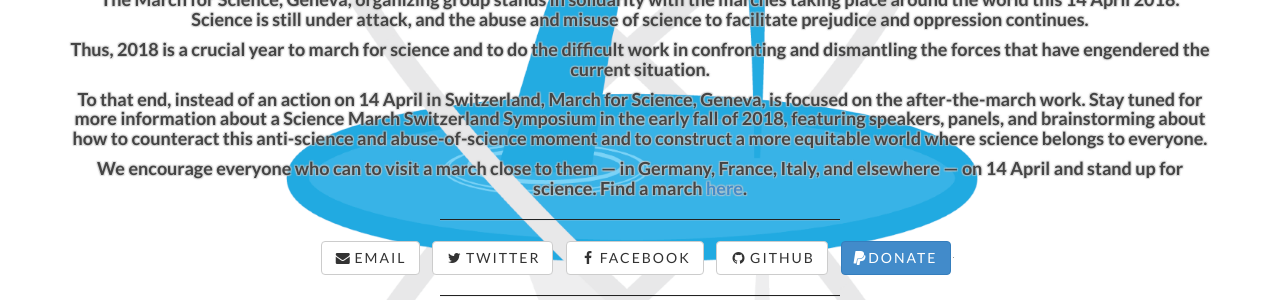
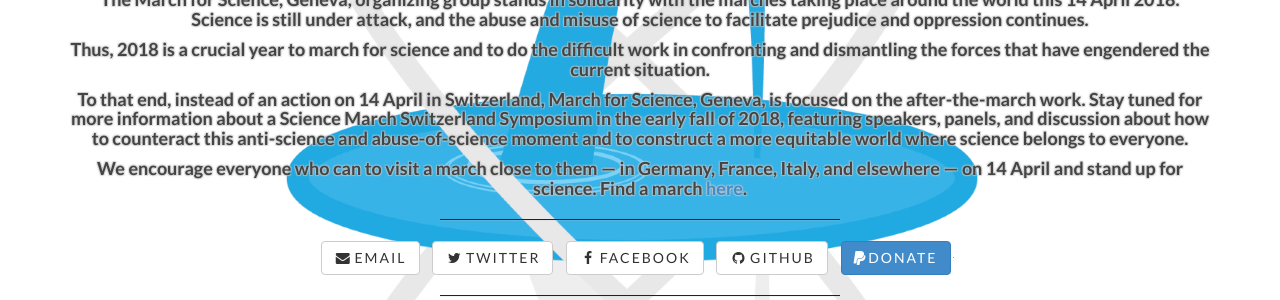
Before and after one commit to marchforsciencegeneva/marchforsciencegeneva.github.io, a Jekyll site: the page built from index.html, in a window 1280 px wide and 900 px high, scrolled down 388 px. Shown: the part 172-472 px from the top of the window. Built offline with Jekyll 4.4.1, drawn with Linux system fonts in a browser that asks for light colours; grey boxes are pictures that could not be loaded.

Commit message:
Update header.html

```diff
--- a/_includes/header.html
+++ b/_includes/header.html
@@ -17,7 +17,7 @@
 						// New for 2018 //
 						<h4>The March for Science, Geneva, organizing group stands in solidarity with the marches taking place around the world this 14 April 2018.   Science is still under attack, and the abuse and misuse of science to facilitate prejudice and oppression continues.</h4>
 						<h4>Thus, 2018 is a crucial year to march for science and to do the difficult work in confronting and dismantling the forces that have engendered the current situation.</h4>
-						<h4>To that end, instead of an action on 14 April in Switzerland, March for Science, Geneva, is focused on the after-the-march work.   Stay tuned for more information about a Science March Switzerland Symposium in the early fall of 2018, featuring speakers, panels, and brainstorming about how to counteract this anti-science and abuse-of-science moment and to construct a more equitable world where science belongs to everyone.</h4>
+						<h4>To that end, instead of an action on 14 April in Switzerland, March for Science, Geneva, is focused on the after-the-march work.   Stay tuned for more information about a Science March Switzerland Symposium in the early fall of 2018, featuring speakers, panels, and discussion about how to counteract this anti-science and abuse-of-science moment and to construct a more equitable world where science belongs to everyone.</h4>
 						<h4>We encourage everyone who can to visit a march close to them — in Germany, France, Italy, and elsewhere — on 14 April and stand up for science.  Find a march <a href="https://actionnetwork.org/event_campaigns/marches-for-science-2018">here</a>.</h4>
 						<hr class="intro-divider">
 						<ul class="list-inline intro-social-buttons">
```
